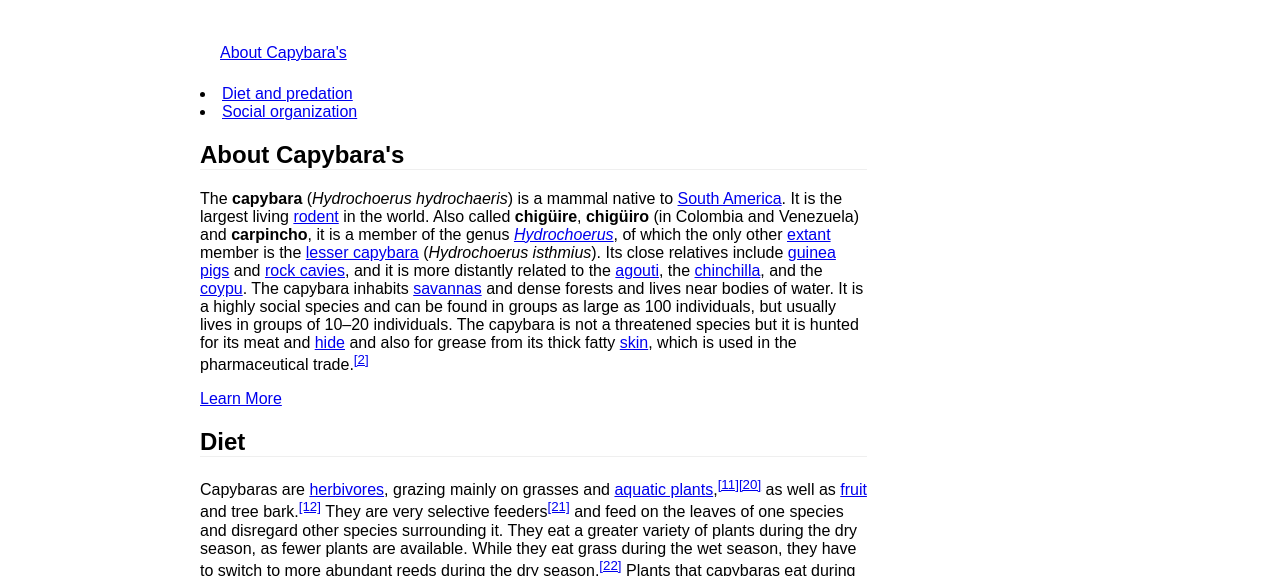
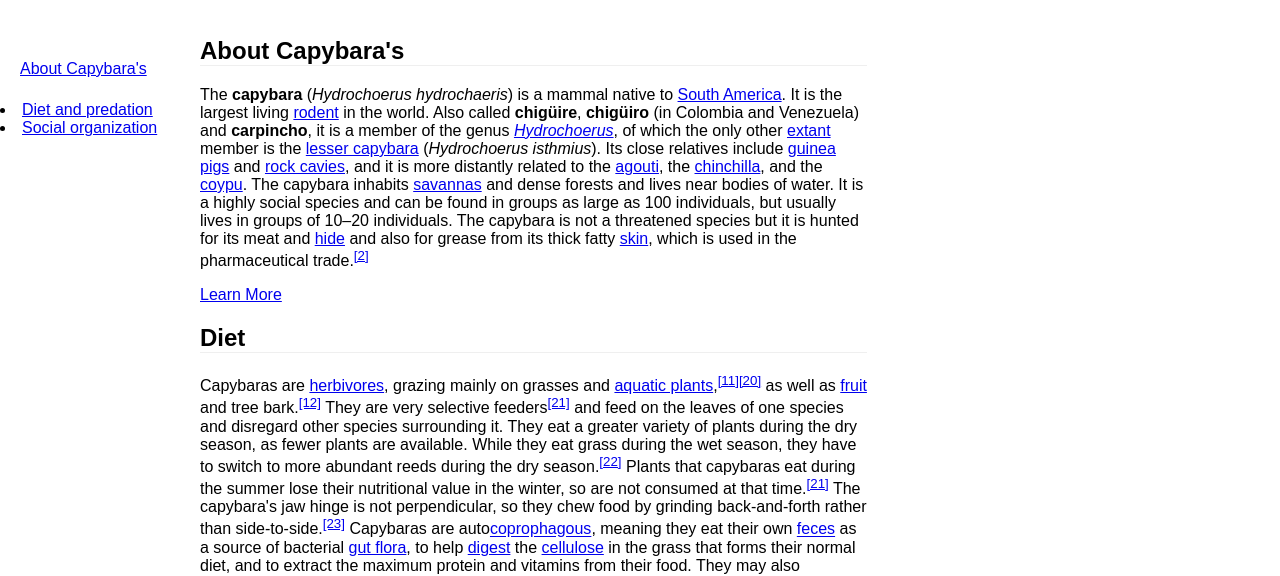
Before and after one commit to Thijs-Sytema/capybara, a plain HTML site: page index.html in a window 1280 px wide. Shown: the part 212-788 px from the top of the page. Drawn offline with Linux system fonts and the light colour scheme.

Commit message:
Update capybaracss.css

```diff
--- a/capybaracss.css
+++ b/capybaracss.css
@@ -70,7 +70,8 @@ h2 {
 
 
 .page-nav {
-
+position: absolute;
+  left: 0px;
 }
 
   .page-nav ul {
```
